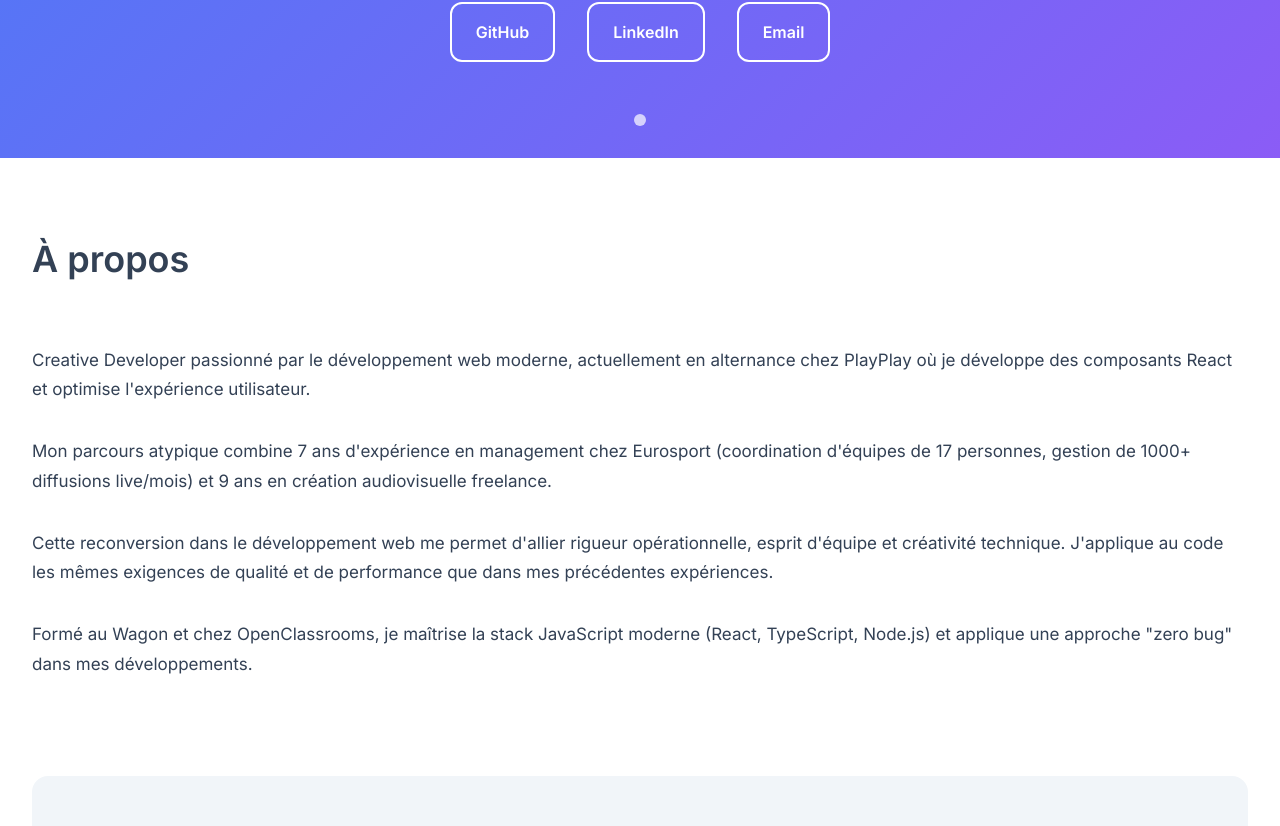
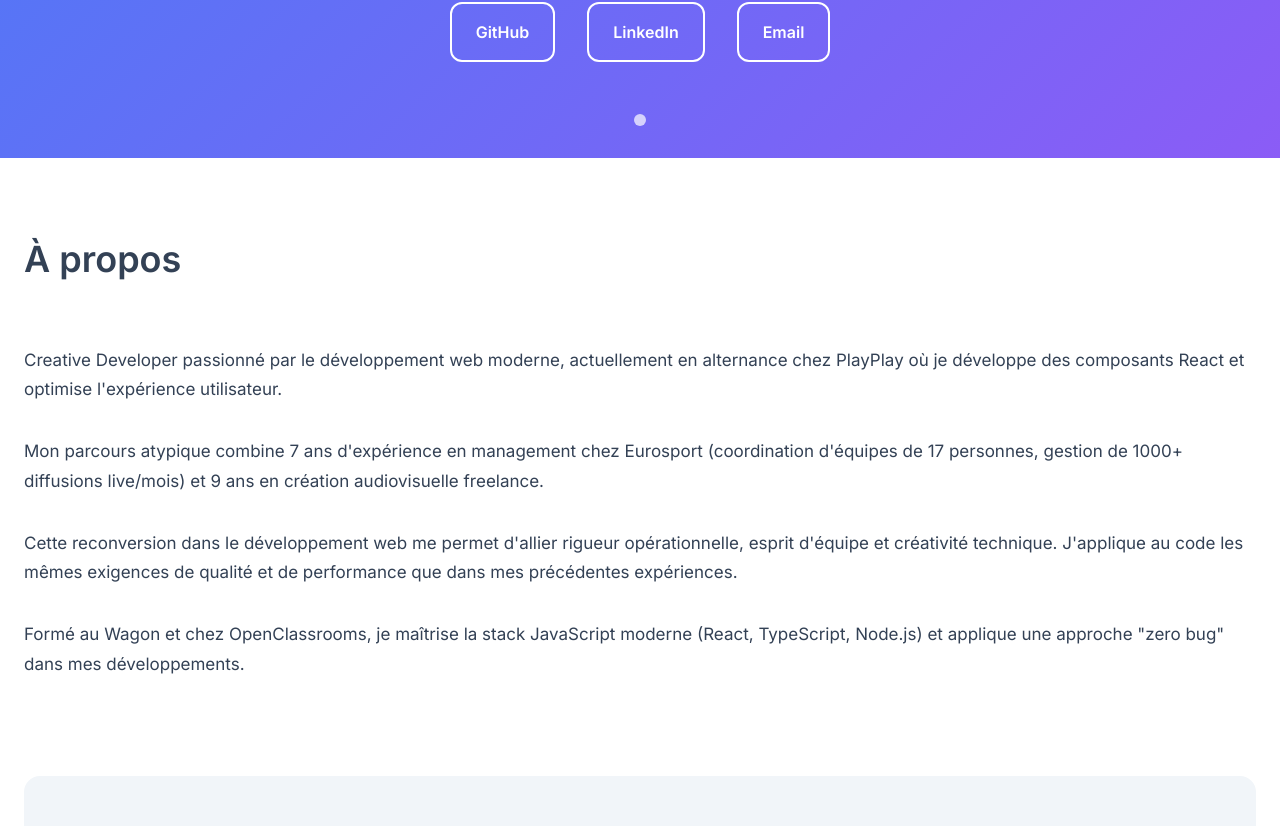
Before and after one commit to daddyjanno/Portfolio, a React (Vite) app in the folder web/: page / in a window 1280 px wide. Shown: the part 854-1680 px from the top of the page. Built offline with nearby package versions, Linux system fonts and the light colour scheme; no server answers.

Commit message:
style update

```diff
--- a/web/src/styles/global.scss
+++ b/web/src/styles/global.scss
@@ -6,6 +6,8 @@
 html {
   scroll-behavior: smooth;
   color-scheme: light dark;
+  overflow-x: hidden;
+  width: 100%;
 }
 
 body {
@@ -22,6 +24,8 @@ body {
   display: flex;
   flex-direction: column;
   align-items: center;
+  overflow-x: hidden;
+  width: 100%;
 }
 
 /* Typography */
@@ -137,6 +141,8 @@ img {
   min-height: 100vh;
   display: flex;
   flex-direction: column;
+  width: 100%;
+  overflow-x: hidden;
 }
 
 /* Main content */
@@ -153,10 +159,11 @@ main {
 
 /* Sections */
 section {
-  width: 100vw;
+  width: 100%;
   padding: var(--section-padding-vertical) var(--section-padding-horizontal);
   display: flex;
   justify-content: center;
+  box-sizing: border-box;
 }
 
 /* Smooth transitions for theme changes */
--- a/web/src/styles/variables.scss
+++ b/web/src/styles/variables.scss
@@ -79,7 +79,7 @@
   // Container
   --container-max-width: 1920px;
   --section-padding-vertical: 5rem;
-  --section-padding-horizontal: 2rem;
+  --section-padding-horizontal: 1.5rem;
 
   // Breakpoints (referenced in SCSS, not in CSS vars)
   // Mobile: 320px
```
